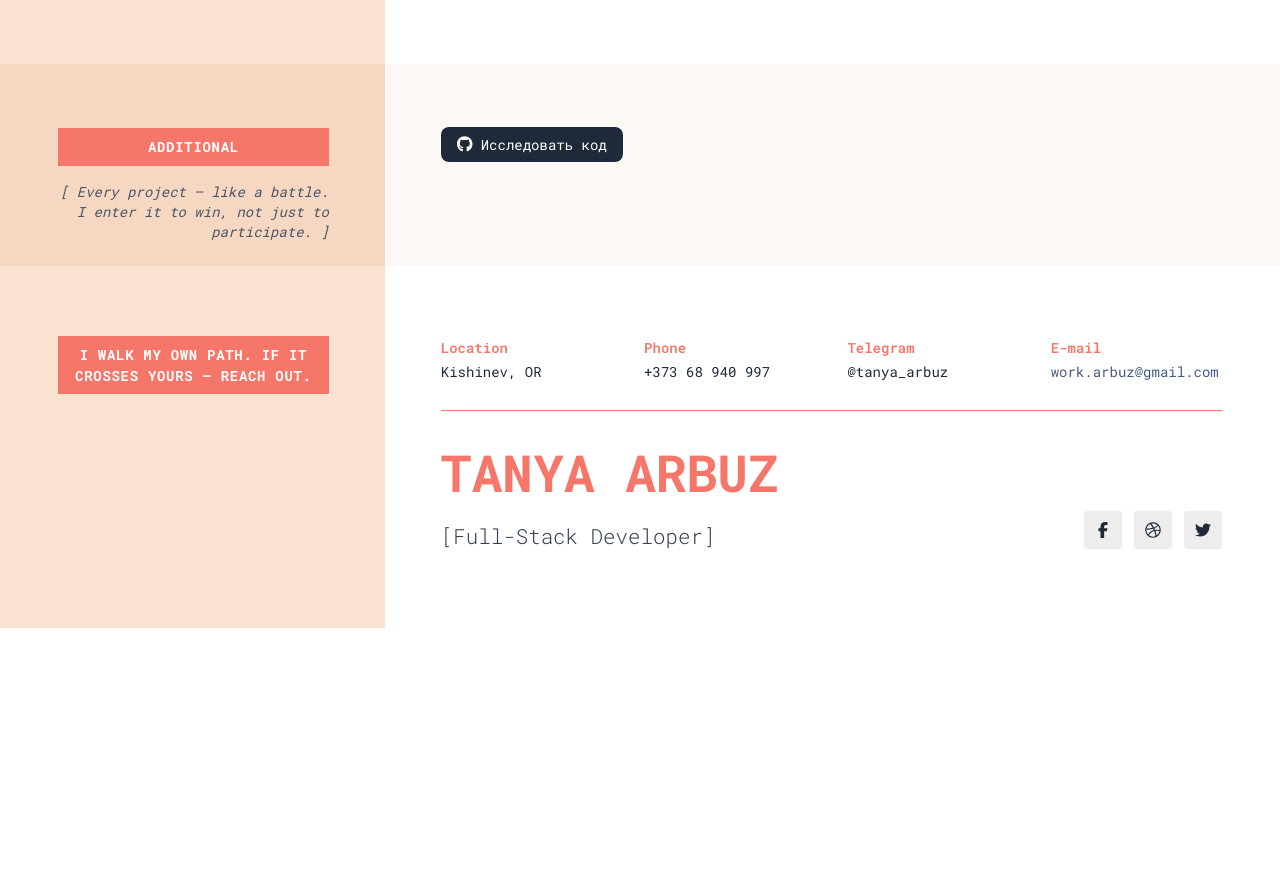
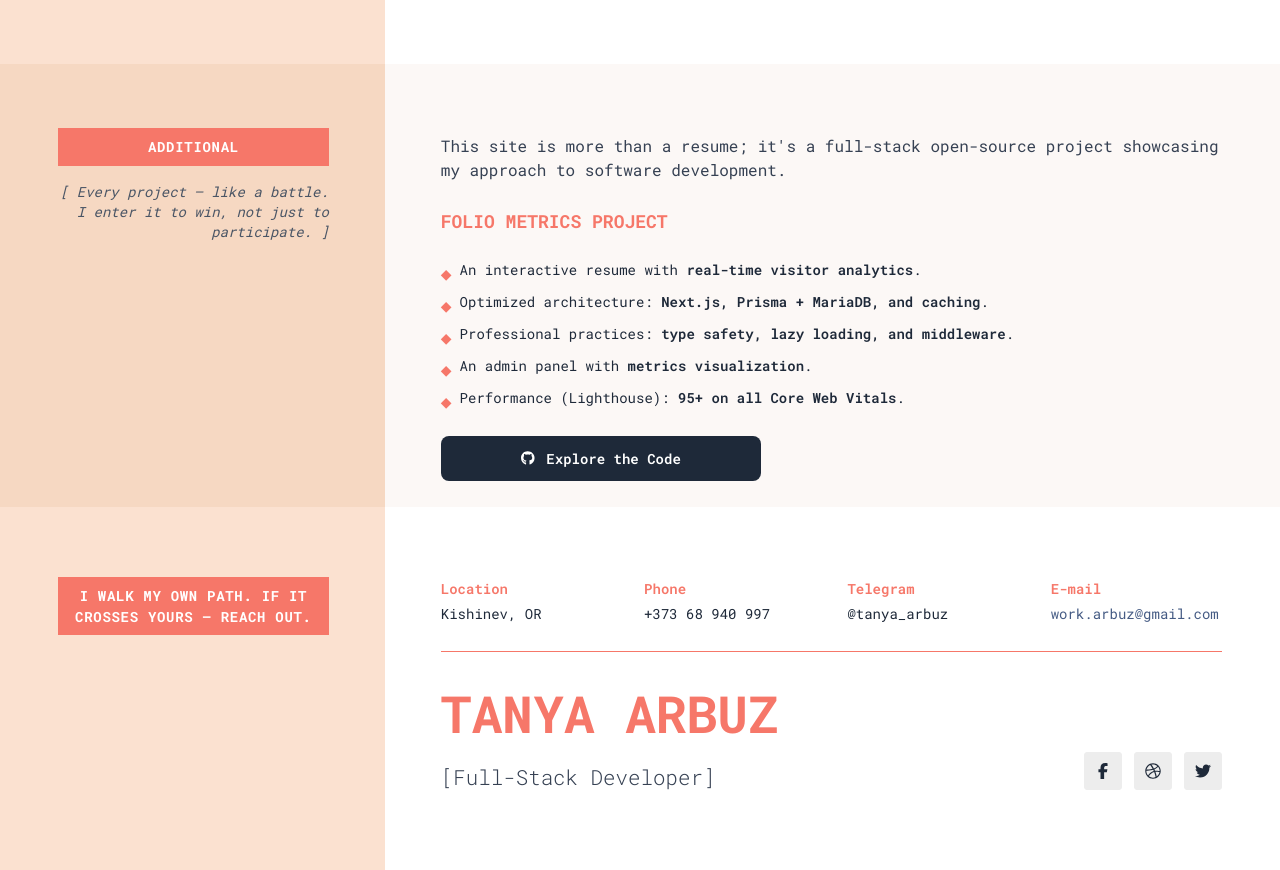
Before and after one commit to devforthewin/folio-metrics, a Next.js app: page /en in a window 1280 px wide. Shown: the part 3260-4130 px from the top of the page. Before the commit the page ends 3888 px from the top, so only its background shows below. Built offline with nearby package versions, Linux system fonts and the light colour scheme.

Commit message:
feat(project): add meta section with portfolio overview

```diff
--- a/src/components/sections/Additional.tsx
+++ b/src/components/sections/Additional.tsx
@@ -8,6 +8,8 @@ import SectionHeader from '@/components/common/SectionHeader'
 
 export default function Additional() {
   const t = useTranslations('Additional')
+
+  const featureKeys = ['item1', 'item2', 'item3', 'item4', 'item5']
 
   return (
     <section className="flex w-full text-gray-700 relative">
@@ -34,15 +36,44 @@ export default function Additional() {
                   md:pb-[1.4rem]
                   md:px-[3.5rem]"
         >
-          <div className="">
-            <p className="mb-4">
-              <a
-                href="https://github.com/devforthewin/folio-metrics"
-                target="_blank"
-                className="bg-gray-800 hover:bg-black text-white px-4 py-2 rounded-lg transition">
-                <FontAwesomeIcon icon={faGithub} className="text-[1rem]"/> Исследовать код
-              </a>
+          <div className="flex flex-col">
+            {/* Intro */}
+            <p className="text-base mb-4 text-gray-700">
+              {t('intro')}
             </p>
+
+            {/* Project Name */}
+            <h3 className="text-lg font-bold uppercase text-[#F67769] mb-4">
+              {t('projectTitle')}
+            </h3>
+
+            {/* Fetches */}
+            <ul className="space-y-2 text-sm text-gray-800 mb-6">
+              {featureKeys.map((key) => (
+                <li key={key} className="flex items-start">
+                  <span className="text-[#F67769] mr-2 pt-1">◆</span>
+                  <span>
+                    {t.rich(`projectFeatures.${key}`, {
+                      highlight: (chunks) => <span className="font-semibold">{chunks}</span>,
+                    })}
+                  </span>
+                </li>
+              ))}
+            </ul>
+
+            <a
+              href="https://github.com/devforthewin/folio-metrics"
+              target="_blank"
+              rel="noopener noreferrer"
+              className="
+        inline-flex items-center justify-center px-6 py-3
+        max-w-xs bg-gray-800 text-white font-semibold rounded-lg
+        hover:bg-gray-700 transition-colors duration-300
+      "
+            >
+              <FontAwesomeIcon icon={faGithub} className="mr-3"/>
+              {t('buttonText')}
+            </a>
           </div>
         </div>
       </div>
--- a/src/messages/en.json
+++ b/src/messages/en.json
@@ -69,7 +69,17 @@
   },
   "Additional": {
     "leftTitle": "Additional",
-    "leftSubtitle": "Every project — like a battle. I enter it to win, not just to participate."
+    "leftSubtitle": "Every project — like a battle. I enter it to win, not just to participate.",
+    "intro": "This site is more than a resume; it's a full-stack open-source project showcasing my approach to software development.",
+    "projectTitle": "Folio Metrics Project",
+    "projectFeatures": {
+      "item1": "An interactive resume with <highlight>real-time visitor analytics</highlight>.",
+      "item2": "Optimized architecture: <highlight>Next.js, Prisma + MariaDB, and caching</highlight>.",
+      "item3": "Professional practices: <highlight>type safety, lazy loading, and middleware</highlight>.",
+      "item4": "An admin panel with <highlight>metrics visualization</highlight>.",
+      "item5": "Performance (Lighthouse): <highlight>95+ on all Core Web Vitals</highlight>."
+    },
+    "buttonText": "Explore the Code"
   },
   "Footer": {
     "leftTitle": "I walk my own path. If it crosses yours — reach out."
--- a/src/messages/ru.json
+++ b/src/messages/ru.json
@@ -7,7 +7,8 @@
   "Hero": {
     "smallTitle": "Full-Stack разработчик",
     "title": "Таня Арбуз",
-    "description": "Разрабатываю масштабируемые модульные системы, уделяя особое внимание архитектуре, чистому коду и итеративной разработке. К решению задач подхожу с ответственностью за конечный результат, постоянно ищу возможности для улучшения продукта и технических процессов, превращая сложные вызовы в надежные и работающие решения."
+    "description": "Разрабатываю масштабируемые модульные системы, уделяя особое внимание архитектуре, чистому коду и итеративной разработке. К решению задач подхожу с ответственностью за конечный результат, постоянно ищу возможности для улучшения продукта и технических процессов, превращая сложные вызовы в надежные и работающие решения.",
+    "descriptionMobile": "Разрабатываю масштабируемые модульные системы, уделяя особое внимание архитектуре, чистому коду и итеративной разработке."
   },
   "AboutMe": {
     "leftTitle": "Обо мне",
@@ -57,7 +58,17 @@
   },
   "Additional": {
     "leftTitle": "Дополнительно",
-    "leftSubtitle": "Каждый проект — как битва. Я выхожу побеждать, а не просто участвовать."
+    "leftSubtitle": "Каждый проект — как битва. Я выхожу побеждать, а не просто участвовать.",
+    "intro": "Этот сайт — не просто резюме, а полноценный open-source проект, демонстрирующий мой подход к разработке.",
+    "projectTitle": "Folio Metrics Project",
+    "projectFeatures": {
+      "item1": "Интерактивное резюме с <highlight>real-time аналитикой</highlight> посещений.",
+      "item2": "Оптимизированная архитектура: <highlight>Next.js, Prisma + MariaDB, кэширование</highlight>.",
+      "item3": "Профессиональные практики: <highlight>типобезопасность, lazy loading, middleware</highlight>.",
+      "item4": "Админ-панель с <highlight>визуализацией метрик</highlight>.",
+      "item5": "Производительность (Lighthouse): <highlight>95+ по всем Core Web Vitals</highlight>."
+    },
+    "buttonText": "Исследовать код"
   },
   "Footer": {
     "leftTitle": "Я иду своим путём. Если он совпал с твоим — напиши мне."
```
